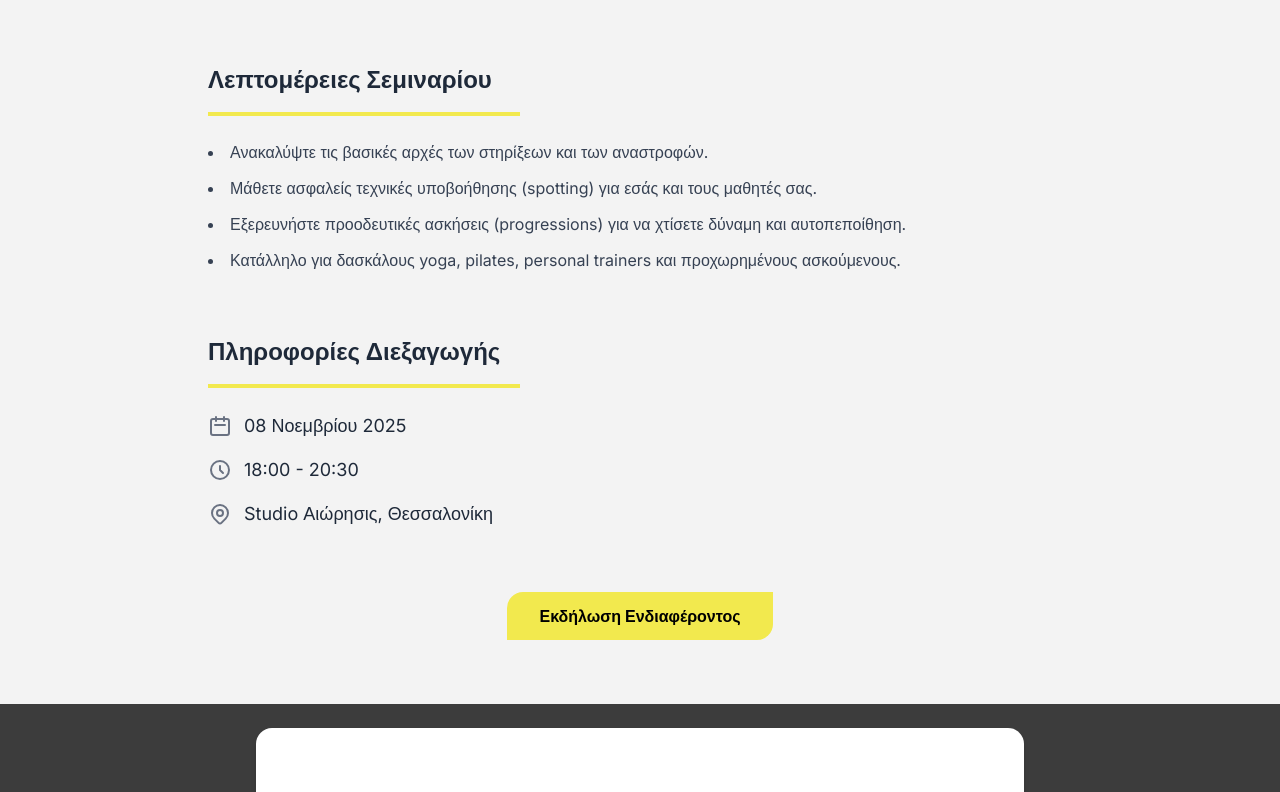
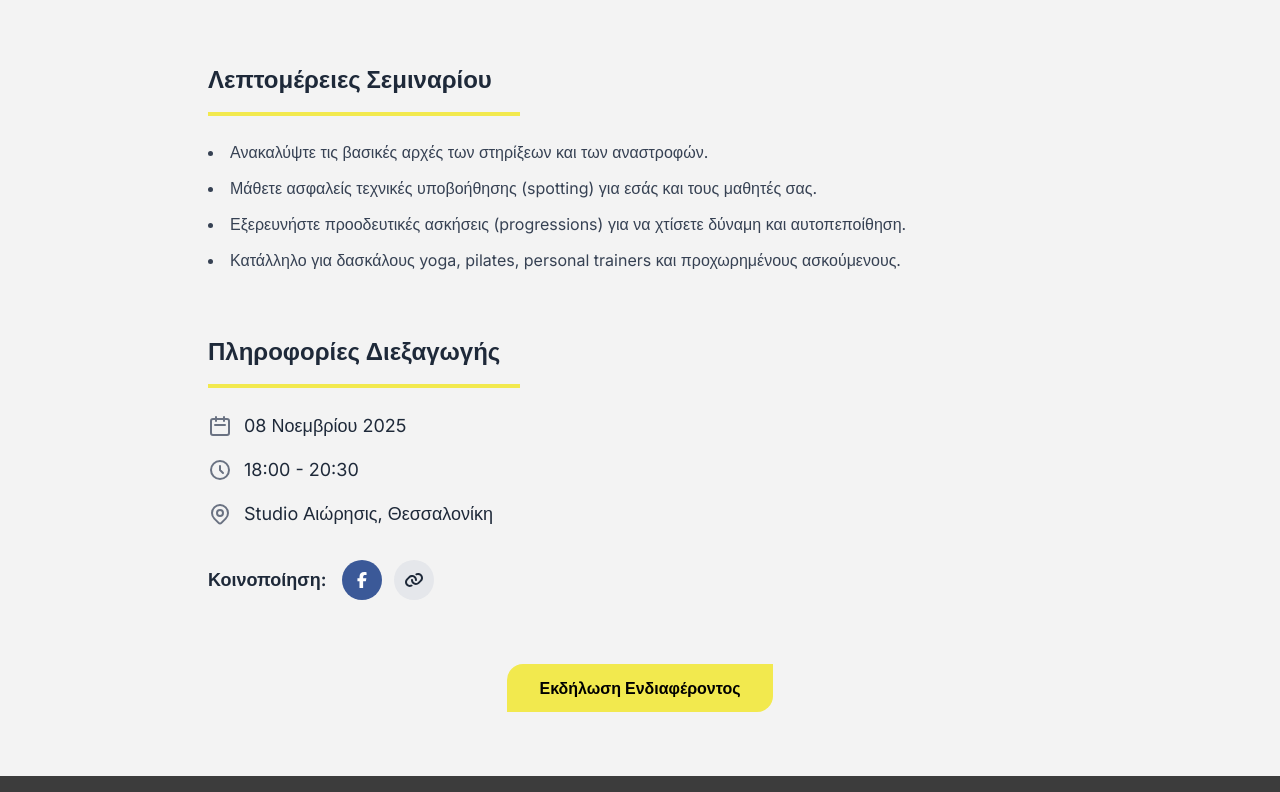
Before and after one commit to Tsagiannoudis/vertical-project, a Next.js app: page /workshops/assists-in-inversions-and-handstands in a window 1280 px wide. Shown: the part 1728-2520 px from the top of the page. Built offline with nearby package versions, Linux system fonts and the light colour scheme.

Commit message:
sharebuttons workshops

```diff
--- a/src/app/workshops/[slug]/page.tsx
+++ b/src/app/workshops/[slug]/page.tsx
@@ -4,6 +4,7 @@ import Image from 'next/image';
 import Link from 'next/link';
 import type { Metadata } from 'next';
 import HeroSectionWorkshops from '@/components/workshops/HeroSectionWorkshops';
+import ShareButtons from '@/components/workshops/ShareButtons';
 
 function getWorkshopData(slug: string): Workshop | undefined {
   return workshops.find((w) => w.slug === slug);
@@ -42,6 +43,21 @@ export default async function WorkshopPage({
   const workshop = getWorkshopData(slug);
 
   if (!workshop) return notFound();
+
+
+const handleShare = (platform: 'facebook' | 'copy') => {
+const shareUrl = window.location.href;
+
+    if (platform === 'facebook') {
+        const facebookShareUrl = `https://www.facebook.com/sharer/sharer.php?u=${encodeURIComponent(shareUrl)}`;
+        window.open(facebookShareUrl, '_blank', 'noopener,noreferrer');
+        } else if (platform === 'copy') {
+        navigator.clipboard.writeText(shareUrl).then(() => {
+            alert('Ο σύνδεσμος αντιγράφηκε στο πρόχειρο!');
+        });
+        }
+    };
+
 
     return (
         <>
@@ -124,6 +140,8 @@ export default async function WorkshopPage({
                                     {workshop.location}
                                 </p>
                             </a>
+                            {/* Share Buttons */}
+                            <ShareButtons/>
                         </div>
                     </div>
                 </div>
--- /dev/null
+++ b/src/components/workshops/ShareButtons.tsx
@@ -0,0 +1,54 @@
+'use client';
+
+import React, { useState } from 'react';
+import { FontAwesomeIcon } from '@fortawesome/react-fontawesome';
+import { faFacebookF } from '@fortawesome/free-brands-svg-icons';
+import { faLink, faCheck } from '@fortawesome/free-solid-svg-icons';
+
+export default function ShareButtons() {
+  const [copied, setCopied] = useState(false);
+
+  const handleShare = (platform: 'facebook' | 'copy') => {
+    const shareUrl = window.location.href;
+
+    if (platform === 'facebook') {
+      const facebookShareUrl = `https://www.facebook.com/sharer/sharer.php?u=${encodeURIComponent(shareUrl)}`;
+      window.open(facebookShareUrl, '_blank', 'noopener,noreferrer');
+    } else if (platform === 'copy') {
+      navigator.clipboard.writeText(shareUrl).then(() => {
+        setCopied(true);
+        setTimeout(() => setCopied(false), 2500); // Reset after 2.5 seconds
+      });
+    }
+  };
+
+  return (
+    <div className="flex items-center mt-8">
+      <span className="text-lg font-semibold text-gray-800 mr-4">Κοινοποίηση:</span>
+      <div className="flex items-center gap-3">
+        <button
+          onClick={() => handleShare('facebook')}
+          aria-label="Κοινοποίηση στο Facebook"
+          className="flex items-center justify-center w-10 h-10 rounded-full bg-[#3b5998] text-white transition-transform duration-200 hover:scale-110 hover:bg-[#2d4373]"
+        >
+          <FontAwesomeIcon icon={faFacebookF} />
+        </button>
+        <div className="relative">
+          <button
+            onClick={() => handleShare('copy')}
+            aria-label="Αντιγραφή συνδέσμου"
+            className="flex items-center justify-center w-10 h-10 rounded-full bg-gray-200 text-gray-800 transition-transform duration-200 hover:scale-110 hover:bg-gray-300"
+          >
+            <FontAwesomeIcon icon={faLink} />
+          </button>
+          {copied && (
+            <div className="absolute -top-10 left-1/2 -translate-x-1/2 bg-black text-white text-xs rounded py-1 px-2 flex items-center whitespace-nowrap">
+              <FontAwesomeIcon icon={faCheck} className="mr-1 text-green-400" />
+              Αντιγράφηκε!
+            </div>
+          )}
+        </div>
+      </div>
+    </div>
+  );
+}
--- a/src/data/workshops.ts
+++ b/src/data/workshops.ts
@@ -16,7 +16,7 @@ export const workshops = [
             'Κατάλληλο για δασκάλους yoga, pilates, personal trainers και προχωρημένους ασκούμενους.',
         ],
         moreDetails: [
-            'Οι περισσότεροι ασκούμενοι, κοιτώντας ένα ευθύ κατακόρυφο, το θεωρούν μακρινό και απρόσιτο.Επίσης αρκετοί πιστεύουν ότι η παρατήρηση και η εξάσκηση αμέτρητων προσπαθειών κατακόρυφων είναι επαρκής τρόπος εκμάθησής τους! Κι όμως, ένας πολύ πιο γρήγορος, σταθερός αλλά και ασφαλής τρόπος είναι η ευφυής προπόνηση που χτίζεται σταδιακά, ή αλλιώς η “επιστήμη” των progressions.🤸‍♂️',
+            'Οι περισσότεροι ασκούμενοι, κοιτώντας ένα ευθύ κατακόρυφο, το θεωρούν μακρινό και απρόσιτο. Επίσης αρκετοί πιστεύουν ότι η παρατήρηση και η εξάσκηση αμέτρητων προσπαθειών κατακόρυφων είναι επαρκής τρόπος εκμάθησής τους! Κι όμως, ένας πολύ πιο γρήγορος, σταθερός αλλά και ασφαλής τρόπος είναι η ευφυής προπόνηση που χτίζεται σταδιακά, ή αλλιώς η “επιστήμη” των progressions.🤸‍♂️',
             'Σε αυτό το εργαστήριο ξεκινάμε με μια δομημένη Vinyasa (Solar Asana Sequence), που βήμα προς βήμα θα μας οδηγήσει σε αναστροφές, εξειδικευμένες κινήσεις και αλληλουχίες που εκπαιδεύουν το φυσικό σώμα και “ελέγχουν” τον συναισθηματικό νου',
             'Στη συνέχεια, έξυπνες ασκήσεις -drills- των στηρίξεων στα χέρια, δίνουν το σχήμα σε αυτές πριν ακόμα την τελική τους εκτέλεση! Συμπληρωματικά, η κατάλληλη υποστήριξη από τους φίλους μας (assists) – και ΟΧΙ από τους τοίχους! – καθώς και πολλά ακόμα μικρά βήματα, θα μας οδηγήσουν σε αμέτρητες μικρές "νίκες" που θα καταλήξουν εν τέλει στο στόχο ενός σταθερού κατακορύφου!',
             'Το εργαστήριο απευθύνεται σε: Ασκούμενους με μερική εμπειρία στη yoga, χωρίς σοβαρούς τραυματισμούς, Δασκάλους Yoga, Pilates, χορευτές και performers, γυμναστές και γενικότερα όσους ασχολούνται με το φυσικό σώμα.'
```
